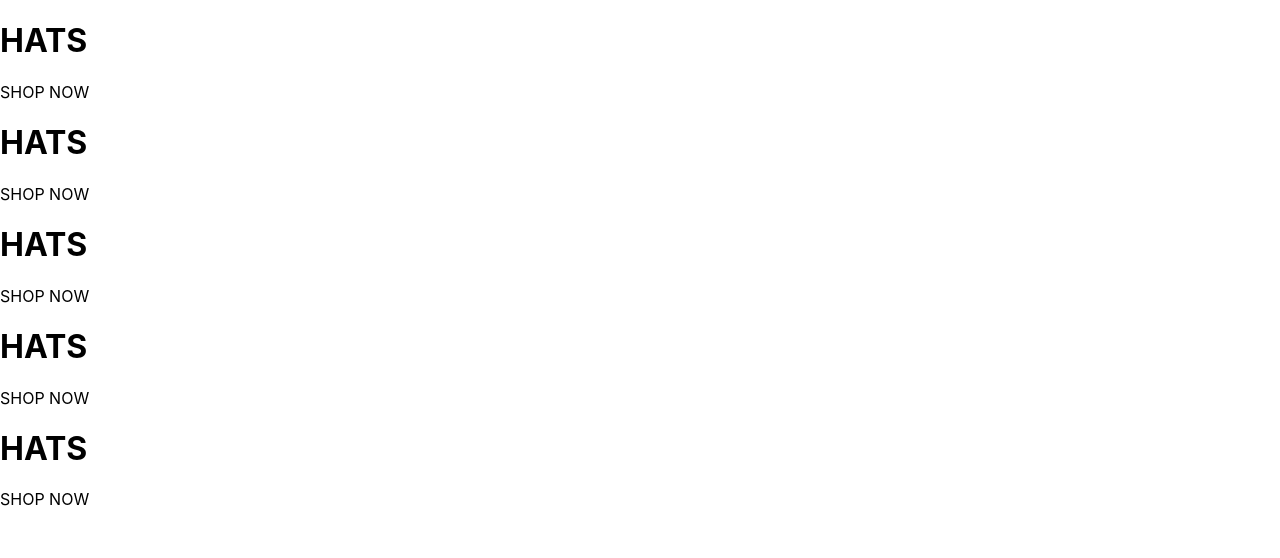
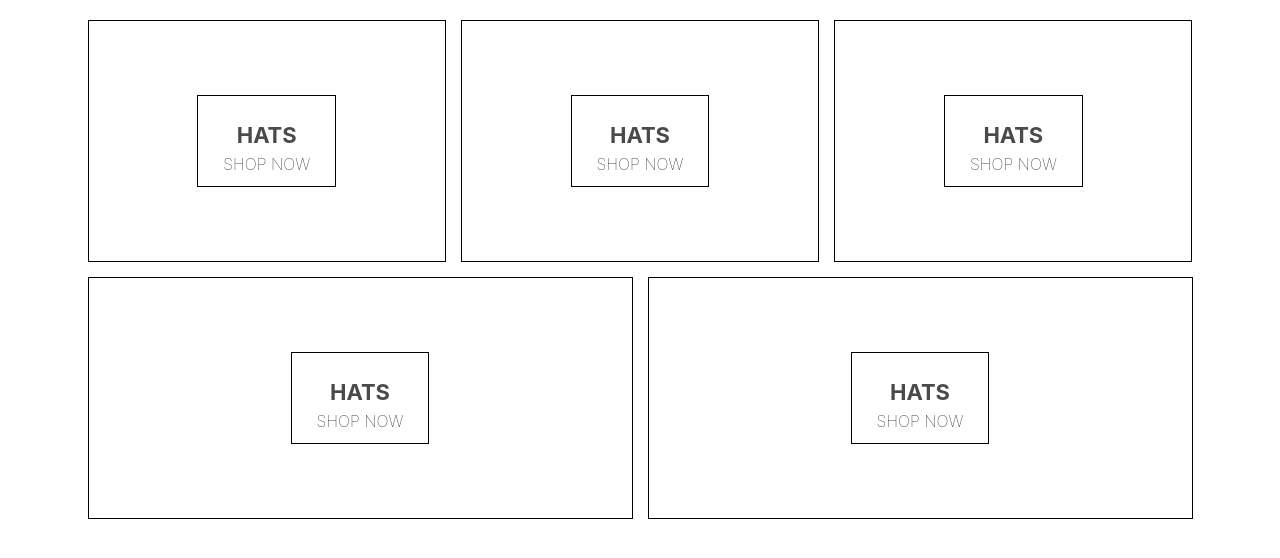
Before and after one commit to adityasoni2019/E-Commerce-App, a React (Create React App) app: page / in a window 1280 px wide. Shown: the top 558 px of the page. Built offline with nearby package versions, Linux system fonts and the light colour scheme.

Commit message:
adding all the components

```diff
--- a/src/App.js
+++ b/src/App.js
@@ -1,7 +1,7 @@
 import React from 'react'
 import './App.css';
 
-import HomePage from './homepage.component';
+import HomePage from './pages/homepage/homepage.component';
 
 function App() {
   return (
--- /dev/null
+++ b/src/components/directory/directory.component.jsx
@@ -0,0 +1,4 @@
+import React from "react";
+
+import './directory.styles.css'
+import './directory.styles.scss'
--- /dev/null
+++ b/src/components/directory/directory.styles.css
@@ -0,0 +1,6 @@
+.directory-menu {
+    width: 100%;
+    display: flex;
+    flex-wrap: wrap;
+    justify-content: space-between;
+  }
--- /dev/null
+++ b/src/components/directory/directory.styles.scss
@@ -0,0 +1,6 @@
+.directory-menu {
+    width: 100%;
+    display: flex;
+    flex-wrap: wrap;
+    justify-content: space-between;
+  }
--- /dev/null
+++ b/src/components/menu-item/menu-item.styles.css
@@ -0,0 +1,40 @@
+.menu-item {
+    min-width: 30%;
+    height: 240px;
+    flex: 1 1 auto;
+    display: flex;
+    align-items: center;
+    justify-content: center;
+    border: 1px solid black;
+    margin: 0 7.5px 15px;
+}
+
+.menu-item:first-child {
+    margin-right: 7.5px;
+}
+
+.menu-item:last-child {
+    margin-left: 7.5px;
+}
+
+.menu-item .content {
+    height: 90px;
+    padding: 0 25px;
+    display: flex;
+    flex-direction: column;
+    align-items: center;
+    justify-content: center;
+    border: 1px solid black;
+}
+
+.menu-item .title {
+    font-weight: bold;
+    margin-bottom: 6px;
+    font-size: 22px;
+    color: #4a4a4a;
+}
+
+.menu-item .subtitle {
+    font-weight: lighter;
+    font-size: 16px;
+}
--- a/src/homepage.component.jsx
+++ b/src/pages/homepage/homepage.component.jsx
@@ -1,9 +1,9 @@
 import React from "react";
-import App from "./App";
+import App from "../../App";
 
 // import './homepage.styles.scss'
-// import './homepage.styles.css'
-import './homepage.styles.scss'
+import './homepage.styles.css'
+// import './homepage.styles.scss'
 
 const HomePage = () => (
 
```
Also changed, not shown: src/components/menu-item/menu-item.component.jsx (added, +15 -0 lines), src/components/menu-item/menu-item.styles.scss (added, +41 -0 lines), src/menu-item.styles.scss (deleted), src/pages/homepage/homepage.styles.css (renamed from src/homepage.styles.css), src/pages/homepage/homepage.styles.scss (renamed from src/homepage.styles.scss).
